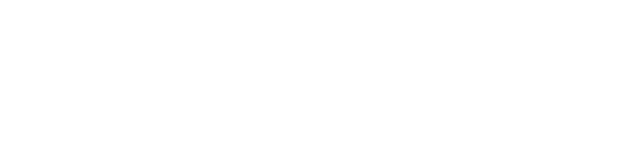
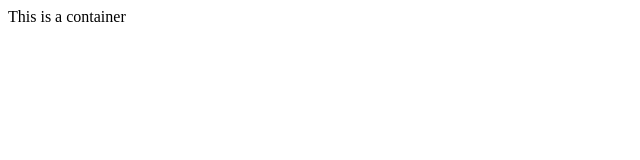
Before and after one commit to merrhaile/lab1-remote, a plain HTML site: page index.html in a window 1280 px wide. Shown: the whole page, without its empty margins (0-640 px from the left). Drawn offline with Linux system fonts and the light colour scheme.

Commit message:
Added div container with text

```diff
--- a/index.html
+++ b/index.html
@@ -1,7 +1,9 @@
 <html>
   <head>
   </head>
-
+  <div class="container" >
+    This is a container
+  </div>
   <body>
   </body>
 </html>
```
